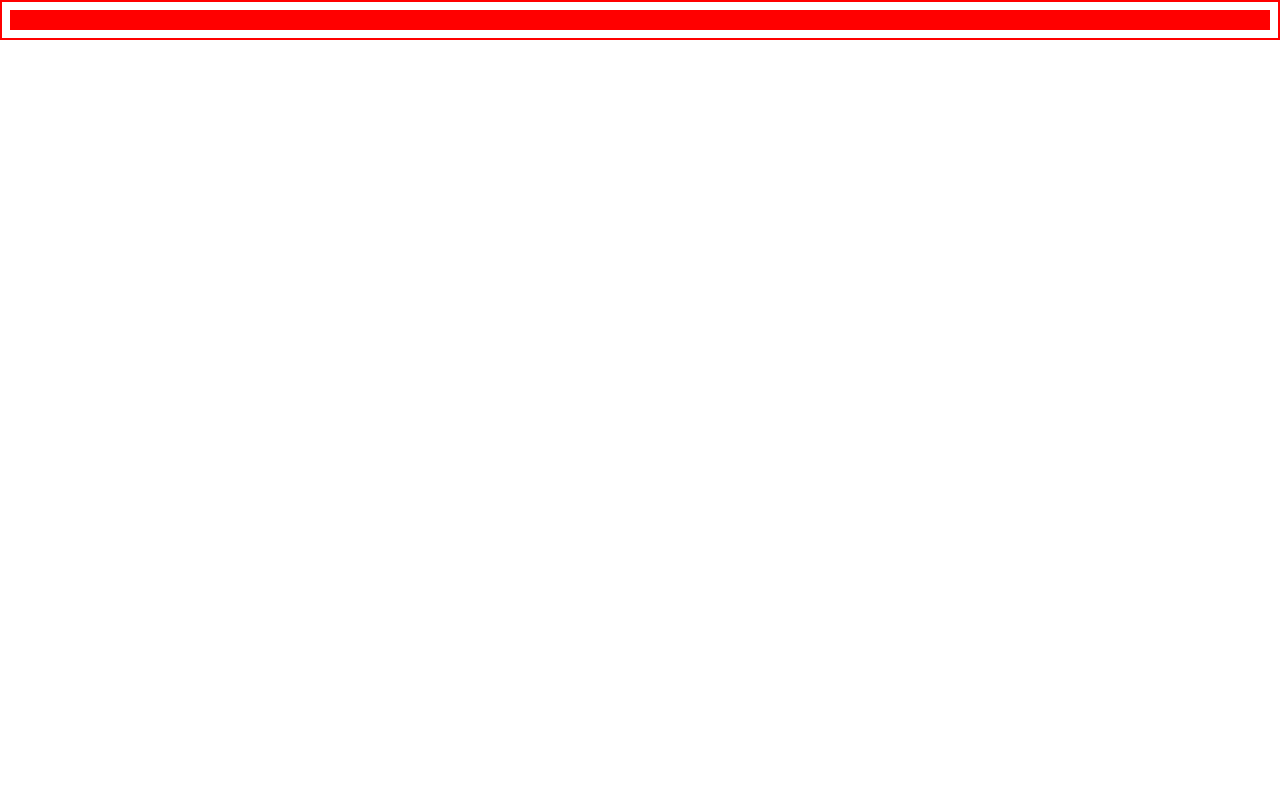
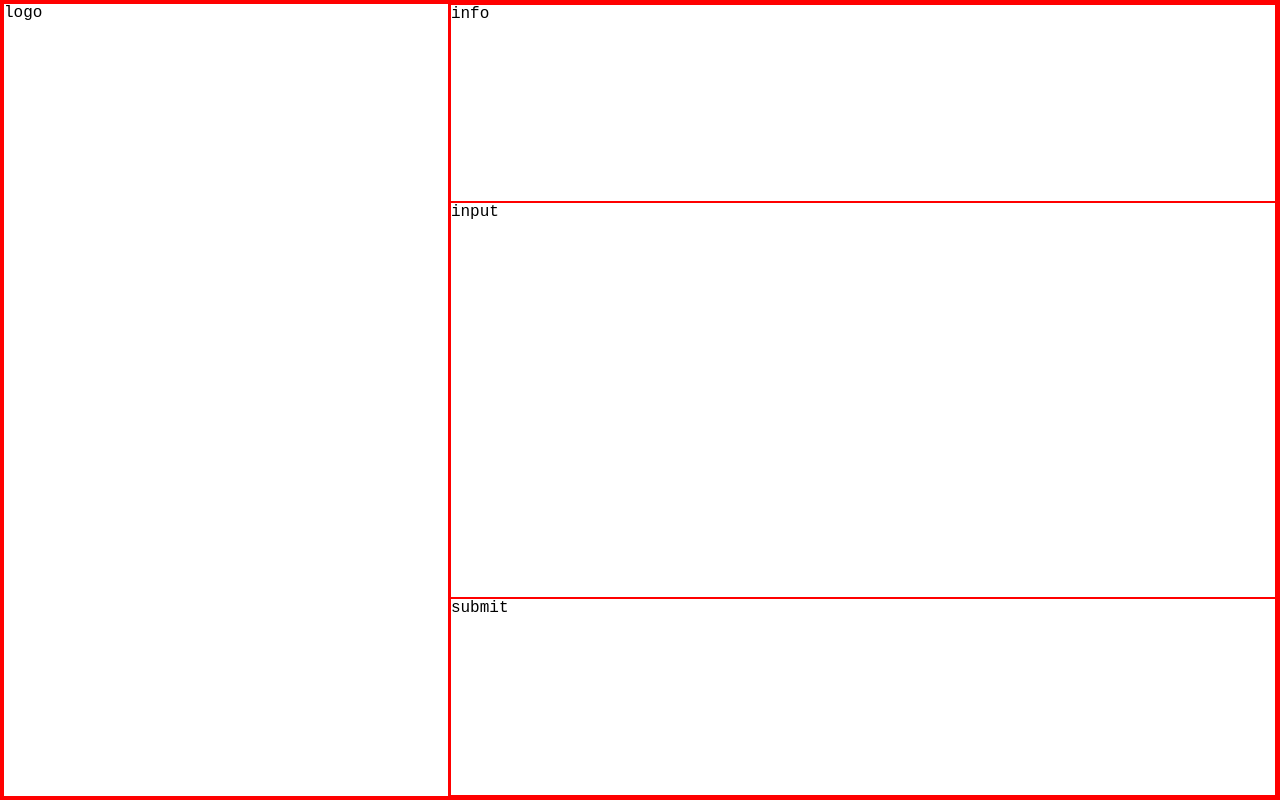
Before and after one commit to Heini-Maria/signup-form, a plain HTML site: page index.html in a window 1280 px wide. Drawn offline with Linux system fonts and the light colour scheme.

Commit message:
adding base css

```diff
--- a/index.html
+++ b/index.html
@@ -5,16 +5,28 @@
   <meta http-equiv="X-UA-Compatible" content="IE=edge">
   <meta name="viewport" content="width=device-width, initial-scale=1.0">
   <title>Sign-up form</title>
-    <link rel="stylesheet" href="style.css">
+  <link rel="stylesheet" href="./styles/styles.css">
 </head>
 <body>
+  <main>
     <!-- section #1 -for picture and logo ...header? -->
-    <header></header>
+    <section id="logo">
+      logo
+    </section>
+    <form action="http://httpbin.org/post" method="post">
       <!-- section #2 -for form info -->
-    <section></section>
-    <!-- section #3 -for form -->
-    <section></section>
+      <section id="form-info">
+        info
+      </section>
+      <!-- section #3 -for form input -->
+      <section id="form-input">
+        input
+      </section>
       <!--  section #4 -for submit button -->
-    <section></section>
+      <section id="submit">
+        submit
+      </section>
+    </form>
+  </main>
 </body>
 </html>
--- a/style.css
+++ /dev/null
@@ -1,3 +0,0 @@
-* {
-    border: 2px solid red;
-}
--- /dev/null
+++ b/styles/styles.css
@@ -0,0 +1,48 @@
+* {
+  box-sizing: border-box;
+  margin: 0;
+  padding: 0;
+  font-family: 'Courier New', Courier, monospace;
+  border: 1px solid red;
+}
+
+html {
+  height: 100vh;
+  width: 100%;
+}
+
+body {
+  height: 100%;
+  width: 100%;
+}
+
+main {
+  height: 100%;
+  width: 100%;
+  display: flex;
+}
+
+#logo {
+  height: 100%;
+  width: 35%;
+}
+
+form {
+  height: 100%;
+  width: 65%;
+}
+
+#form-info {
+  height: 25%;
+  width: 100%;
+}
+
+#form-input {
+  height: 50%;
+  width: 100%;
+}
+
+#submit {
+  height: 25%;
+  width: 100%;
+}
```
Also changed, not shown: scripts/scripts.js (added). Lines whose indentation alone changed are shown as unchanged.
